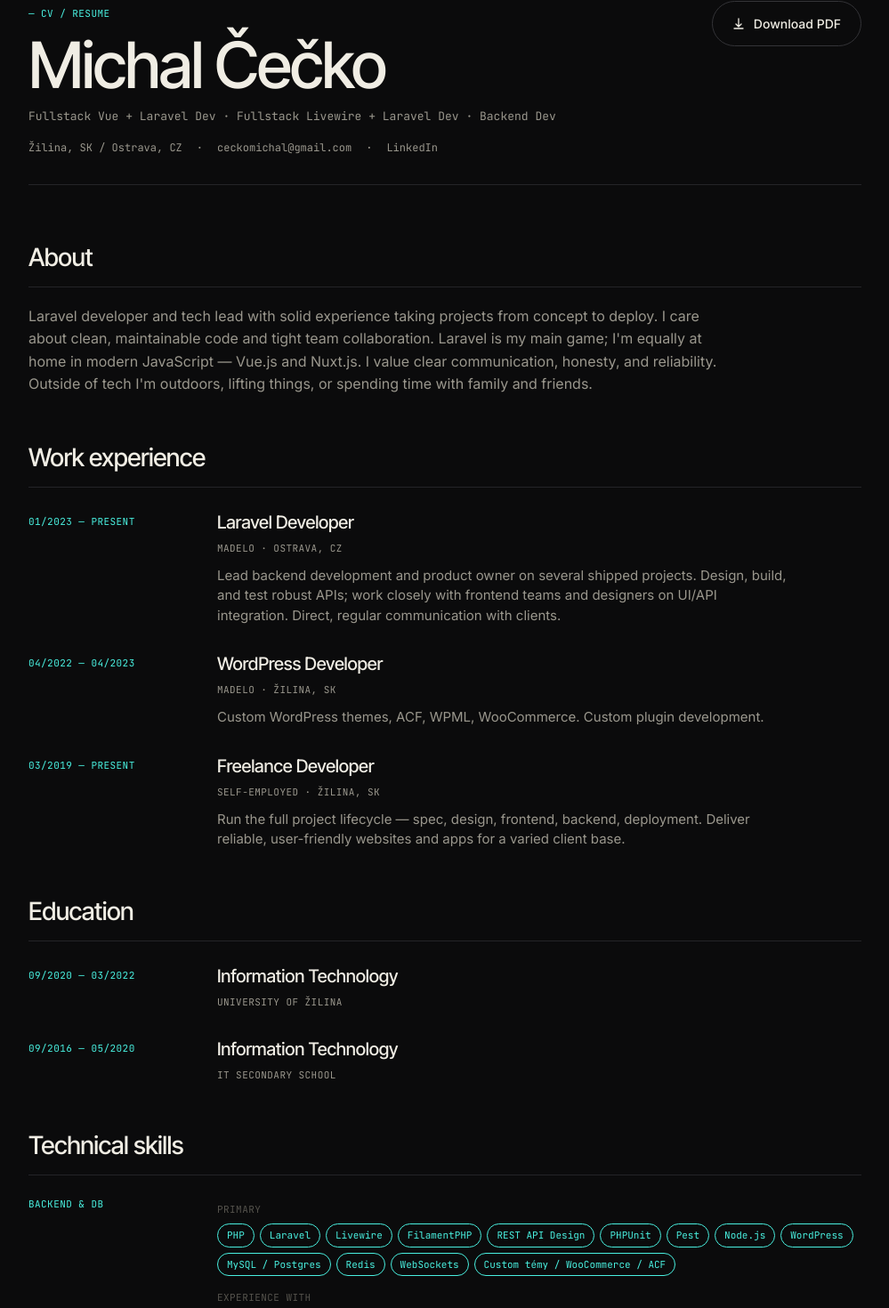
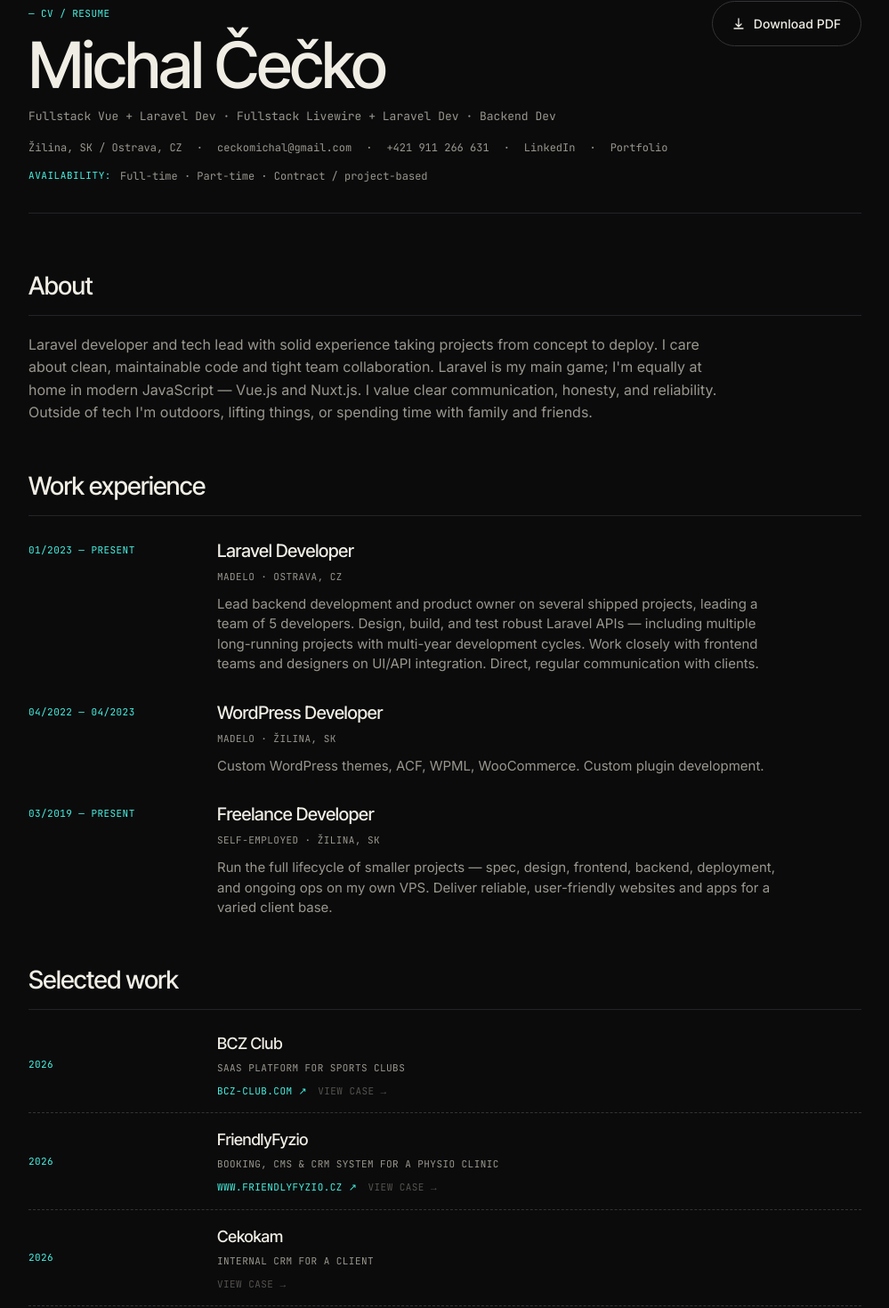
Before and after one commit to michal-cecko/cecko-web, a Next.js app: page /en/cv in a window 1280 px wide. Shown: the part 139-1609 px from the top of the page at 89% size, without its empty margins (140-1139 px from the left). Built offline with nearby package versions, Linux system fonts and the light colour scheme.

Commit message:
Add `inProgress` property to works and update case-study page logic to display projects' progress status.

```diff
--- a/app/[locale]/cv/page.tsx
+++ b/app/[locale]/cv/page.tsx
@@ -1,9 +1,17 @@
 import type { Metadata } from 'next';
+import Link from 'next/link';
 import PrintButton from './PrintButton';
 import Reveal from '../../components/Reveal';
-import { STACK } from '../../data';
+import { CONTACT, STACK, WORKS, type Lang } from '../../data';
 import { type Locale, locales, defaultLocale } from '../../i18n/config';
 import { getDictionary, type Dict } from '../../i18n/dictionaries';
+
+const LOCALE_TO_PHONE: Record<Locale, Lang> = { en: 'en', sk: 'sk', cs: 'cz' };
+
+function localizedHref(locale: Locale, path: string): string {
+  if (locale === defaultLocale) return path;
+  return `/${locale}${path}`;
+}
 
 type Params = { params: Promise<{ locale: string }> };
 
@@ -118,11 +126,36 @@ export default async function CVPage({ params }: Params) {
           >
             <span>{tcv.location}</span>
             <span>·</span>
-            <a href="mailto:ceckomichal@gmail.com">ceckomichal@gmail.com</a>
+            <a href={`mailto:${CONTACT.email}`}>{CONTACT.email}</a>
             <span>·</span>
-            <a href="https://www.linkedin.com/in/michal-cecko/" target="_blank" rel="noreferrer">
+            <a href={CONTACT.phones[LOCALE_TO_PHONE[locale]].href}>
+              {CONTACT.phones[LOCALE_TO_PHONE[locale]].display}
+            </a>
+            <span>·</span>
+            <a href={CONTACT.linkedinUrl} target="_blank" rel="noreferrer">
               LinkedIn
             </a>
+            <span>·</span>
+            <Link href={localizedHref(locale, '/work')}>{tcv.portfolioLabel}</Link>
+          </div>
+          <div
+            style={{
+              marginTop: 14,
+              display: 'flex',
+              gap: 10,
+              flexWrap: 'wrap',
+              alignItems: 'center',
+              fontFamily: 'var(--font-mono)',
+              fontSize: 11,
+              color: 'var(--fg-muted)',
+              textTransform: 'uppercase',
+              letterSpacing: '0.05em',
+            }}
+          >
+            <span style={{ color: 'var(--lime)' }}>{tcv.availabilityTitle}:</span>
+            <span style={{ color: 'var(--fg-dim)', textTransform: 'none', letterSpacing: 0, fontSize: 12 }}>
+              {tcv.availabilityValue}
+            </span>
           </div>
         </div>
         <PrintButton label={tcv.downloadPdf} locale={locale} />
@@ -140,6 +173,63 @@ export default async function CVPage({ params }: Params) {
       <div style={{ marginBottom: 48 }}>
         <h2 style={sectionH2}>{tcv.workTitle}</h2>
         <CVList t={t} items={tcv.work as unknown as { yr: string; role: string; co: string; desc?: string }[]} />
+      </div>
+      </Reveal>
+
+      <Reveal>
+      <div style={{ marginBottom: 48 }}>
+        <h2 style={sectionH2}>{tcv.selectedWorkTitle}</h2>
+        <div style={{ display: 'flex', flexDirection: 'column', gap: 16 }}>
+          {WORKS.slice(0, 4).map((w) => {
+            const wt = t.works[w.id as keyof typeof t.works];
+            return (
+              <Link
+                key={w.id}
+                href={localizedHref(locale, `/case-studies/${w.id}`)}
+                className="cv-row"
+                style={{
+                  textDecoration: 'none',
+                  color: 'inherit',
+                  paddingBottom: 16,
+                  borderBottom: '1px dashed var(--border-hi)',
+                }}
+              >
+                <div className="mono" style={{ color: 'var(--lime)' }}>{w.year}</div>
+                <div>
+                  <h3 style={{ fontFamily: 'var(--font-display)', fontSize: 18, fontWeight: 500, letterSpacing: '-0.01em' }}>
+                    {wt.title}
+                  </h3>
+                  <div className="mono" style={{ marginTop: 4, color: 'var(--fg-dim)' }}>{wt.kind}</div>
+                  <div style={{ marginTop: 8, display: 'flex', gap: 12, flexWrap: 'wrap', alignItems: 'center' }}>
+                    {w.url && (
+                      <a
+                        href={w.url}
+                        target="_blank"
+                        rel="noreferrer"
+                        className="mono"
+                        style={{ color: 'var(--lime)', fontSize: 11 }}
+                      >
+                        {w.url.replace(/^https?:\/\//, '').replace(/\/$/, '')} ↗
+                      </a>
+                    )}
+                    <span className="mono" style={{ fontSize: 11, color: 'var(--fg-muted)' }}>
+                      {tcv.selectedWorkCase}
+                    </span>
+                  </div>
+                </div>
+              </Link>
+            );
+          })}
+        </div>
+        <div style={{ marginTop: 20 }}>
+          <Link
+            href={localizedHref(locale, '/work')}
+            className="mono"
+            style={{ color: 'var(--lime)', fontSize: 12 }}
+          >
+            {tcv.selectedWorkAll}
+          </Link>
+        </div>
       </div>
       </Reveal>
 
--- a/app/i18n/dict/cs.ts
+++ b/app/i18n/dict/cs.ts
@@ -284,6 +284,12 @@ const dict: Dict = {
     skillsExtra: 'Zkušenost s',
     softTitle: 'Soft skills',
     languagesTitle: 'Jazyky',
+    availabilityTitle: 'Dostupnost',
+    availabilityValue: 'Full-time · Part-time · Kontrakt / projektově',
+    selectedWorkTitle: 'Vybrané projekty',
+    selectedWorkAll: 'Všechny projekty →',
+    selectedWorkCase: 'Detail →',
+    portfolioLabel: 'Portfolio',
     soft: [
       ['Leadership & spolupráce', 'Zkušenost s vedením týmů, podpora spolupráce a dotažení projektů k úspěchu.'],
       ['Project management', 'Plánování, organizace a efektivní dodávka projektů.'],
@@ -302,7 +308,7 @@ const dict: Dict = {
         yr: '01/2023 — dnes',
         role: 'Laravel Developer',
         co: 'Madelo · Ostrava, CZ',
-        desc: 'Vedu backend vývoj a jsem product owner několika úspěšných projektů. Navrhuji, vyvíjím a testuji robustní API. Úzce spolupracuji s frontend týmy a designéry při integraci UI a API. Pravidelně komunikuji s klienty a řeším jejich požadavky.',
+        desc: 'Vedu backend vývoj a jsem product owner několika úspěšných projektů, včetně vedení 5členného developerského týmu. Navrhuji, vyvíjím a testuji robustní Laravel API — včetně několika dlouhodobých projektů s několikaletým vývojem. Úzce spolupracuji s frontend týmy a designéry při integraci UI a API. Pravidelně komunikuji s klienty a řeším jejich požadavky.',
       },
       {
         yr: '04/2022 — 04/2023',
@@ -314,7 +320,7 @@ const dict: Dict = {
         yr: '03/2019 — dnes',
         role: 'Freelance Developer',
         co: 'Self-Employed · Žilina, SK',
-        desc: 'Řídím kompletní životní cyklus projektů — od specifikace přes design, frontend, backend až po deployment. Dodávám spolehlivé a user-friendly weby a aplikace pro různé klienty.',
+        desc: 'Řídím kompletní životní cyklus menších projektů — od specifikace přes design, frontend, backend až po deployment a správu na vlastním VPS. Dodávám spolehlivé a user-friendly weby a aplikace pro různé klienty.',
       },
     ],
     education: [
--- a/app/i18n/dict/en.ts
+++ b/app/i18n/dict/en.ts
@@ -282,6 +282,12 @@ const dict = {
     skillsExtra: 'Experience with',
     softTitle: 'Soft skills',
     languagesTitle: 'Languages',
+    availabilityTitle: 'Availability',
+    availabilityValue: 'Full-time · Part-time · Contract / project-based',
+    selectedWorkTitle: 'Selected work',
+    selectedWorkAll: 'All projects →',
+    selectedWorkCase: 'View case →',
+    portfolioLabel: 'Portfolio',
     soft: [
       ['Leadership & collaboration', 'Leading teams, fostering collaboration, and shipping projects.'],
       ['Project management', 'Planning, organisation, and reliable delivery.'],
@@ -300,7 +306,7 @@ const dict = {
         yr: '01/2023 — present',
         role: 'Laravel Developer',
         co: 'Madelo · Ostrava, CZ',
-        desc: 'Lead backend development and product owner on several shipped projects. Design, build, and test robust APIs; work closely with frontend teams and designers on UI/API integration. Direct, regular communication with clients.',
+        desc: 'Lead backend development and product owner on several shipped projects, leading a team of 5 developers. Design, build, and test robust Laravel APIs — including multiple long-running projects with multi-year development cycles. Work closely with frontend teams and designers on UI/API integration. Direct, regular communication with clients.',
       },
       {
         yr: '04/2022 — 04/2023',
@@ -312,7 +318,7 @@ const dict = {
         yr: '03/2019 — present',
         role: 'Freelance Developer',
         co: 'Self-Employed · Žilina, SK',
-        desc: 'Run the full project lifecycle — spec, design, frontend, backend, deployment. Deliver reliable, user-friendly websites and apps for a varied client base.',
+        desc: 'Run the full lifecycle of smaller projects — spec, design, frontend, backend, deployment, and ongoing ops on my own VPS. Deliver reliable, user-friendly websites and apps for a varied client base.',
       },
     ],
     education: [
--- a/app/i18n/dict/sk.ts
+++ b/app/i18n/dict/sk.ts
@@ -284,6 +284,12 @@ const dict: Dict = {
     skillsExtra: 'Skúsenosť s',
     softTitle: 'Soft skills',
     languagesTitle: 'Jazyky',
+    availabilityTitle: 'Dostupnosť',
+    availabilityValue: 'Full-time · Part-time · Kontrakt / projektovo',
+    selectedWorkTitle: 'Vybrané projekty',
+    selectedWorkAll: 'Všetky projekty →',
+    selectedWorkCase: 'Detail →',
+    portfolioLabel: 'Portfólio',
     soft: [
       ['Leadership & spolupráca', 'Skúsenosť s vedením tímov, podpora spolupráce a dovedenie projektov k úspechu.'],
       ['Project management', 'Plánovanie, organizácia a efektívne doručenie projektov.'],
@@ -302,7 +308,7 @@ const dict: Dict = {
         yr: '01/2023 — dnes',
         role: 'Laravel Developer',
         co: 'Madelo · Ostrava, CZ',
-        desc: 'Vediem backend vývoj a som product owner viacerých úspešných projektov. Navrhujem, vyvíjam a testujem robustné API. Úzko spolupracujem s frontend tímami a dizajnérmi pri integrácii UI a API. Pravidelne komunikujem s klientami a riešim ich požiadavky.',
+        desc: 'Vediem backend vývoj a som product owner viacerých úspešných projektov, vrátane vedenia 5-členného developerského tímu. Navrhujem, vyvíjam a testujem robustné Laravel API — vrátane niekoľkých dlhodobých projektov s niekoľkoročným vývojom. Úzko spolupracujem s frontend tímami a dizajnérmi pri integrácii UI a API. Pravidelne komunikujem s klientami a riešim ich požiadavky.',
       },
       {
         yr: '04/2022 — 04/2023',
@@ -314,7 +320,7 @@ const dict: Dict = {
         yr: '03/2019 — dnes',
         role: 'Freelance Developer',
         co: 'Self-Employed · Žilina, SK',
-        desc: 'Riadim kompletný životný cyklus projektov — od špecifikácie cez dizajn, frontend, backend až po deployment. Doručujem spoľahlivé a user-friendly weby a aplikácie pre rôznych klientov.',
+        desc: 'Riadim kompletný životný cyklus menších projektov — od špecifikácie cez dizajn, frontend, backend až po deployment a správu na vlastnom VPS. Doručujem spoľahlivé a user-friendly weby a aplikácie pre rôznych klientov.',
       },
     ],
     education: [
```
Also changed, not shown: 1 other file (tests, documents, lock files or other folders).
